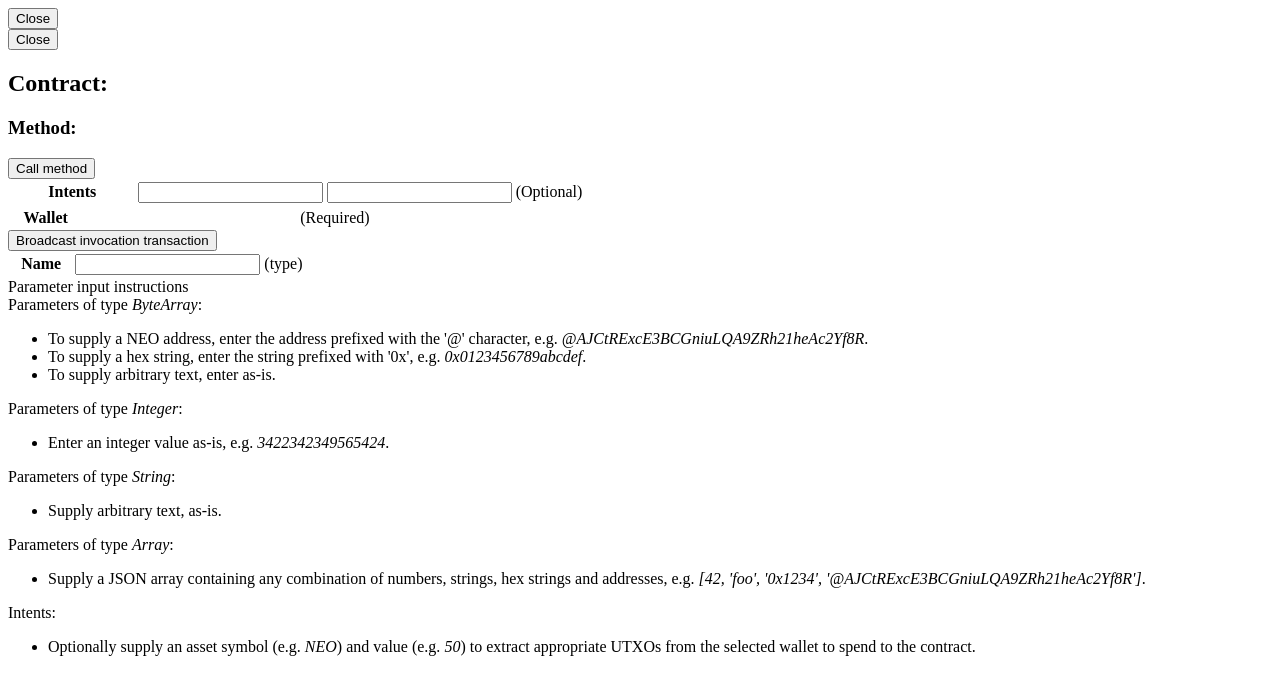
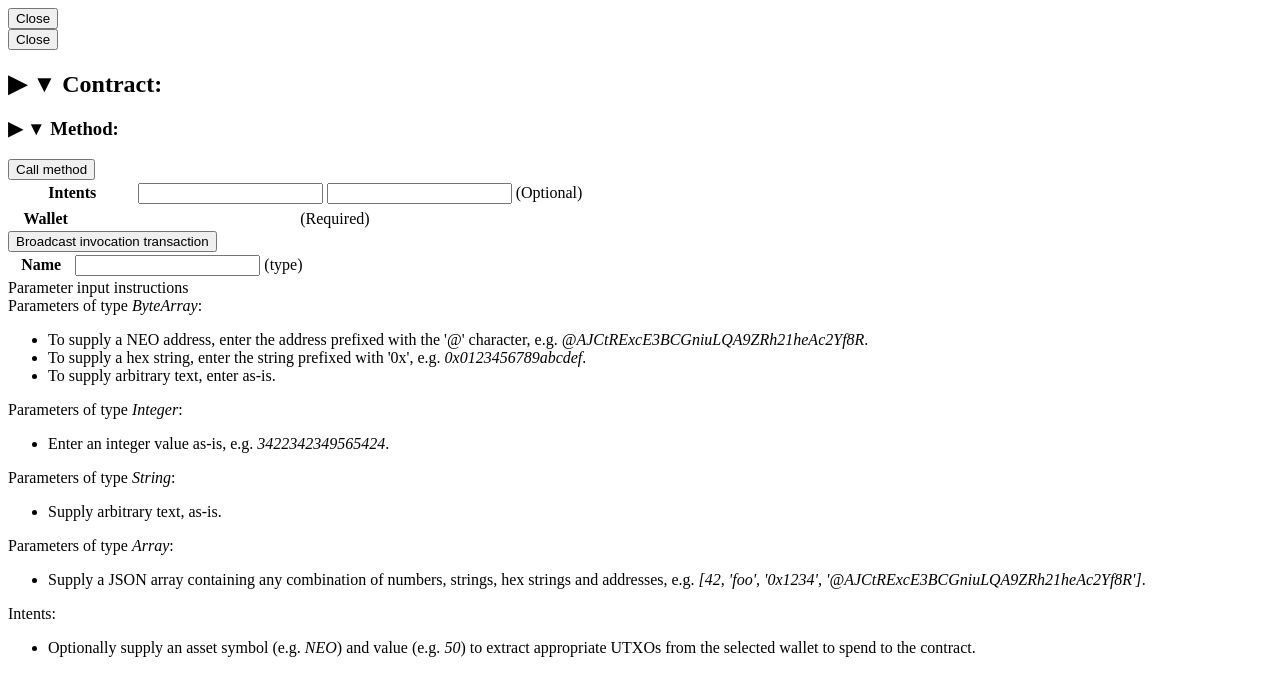
Before and after one commit to neo-project/neo-visual-tracker, a website: page src/panels/invoke.html in a window 1280 px wide. Drawn offline with Linux system fonts and the light colour scheme.

Commit message:
expand collapse arrows

```diff
--- a/src/panels/invoke.html
+++ b/src/panels/invoke.html
@@ -35,7 +35,12 @@
 
         <div id="contractTemplate">
             <div class="card">
-                <h2 class="clickable">Contract: <span class="contractName"></span></h2>
+                <h2 class="clickable">
+                    <span class="chevronCollpased">&#x25B6;</span>
+                    <span class="chevronExpanded">&#x25BC;</span>
+                    Contract:
+                    <span class="contractName"></span>
+                </h2>
                 <div class="contractDetail">
                     <div class="methodsPlaceholder"></div>
                 </div>
@@ -44,7 +49,12 @@
 
         <div id="methodTemplate">
             <div class="card">
-                <h3 class="clickable">Method: <span class="methodName"></span></h3>
+                <h3 class="clickable">
+                    <span class="chevronCollpased">&#x25B6;</span>
+                    <span class="chevronExpanded">&#x25BC;</span>
+                    Method:
+                    <span class="methodName"></span>
+                </h3>
                 <div class="methodDetail">
                     <div class="parametersInputArea">
                         <table class="parametersPlaceholder"></table>
--- a/src/panels/invoke.scss
+++ b/src/panels/invoke.scss
@@ -10,6 +10,14 @@ body {
     background-color: var(--vscode-sideBar-background);
 }
 
+.chevronExpanded {
+    display: none;
+}
+
+.chevronCollpased {
+    display: inline-block;
+}
+
 .card {
     margin: 10px 10px 10px 10px;
     h2, h3 {
@@ -17,6 +25,7 @@ body {
         color: var(--vscode-sideBarSectionHeader-foreground);
         border: 1px solid var(--vscode-sideBarSectionHeader-border);
         padding: 5px;
+        font-size: 1.0em;
     }
     background-color: var(--vscode-sideBar-background);
     color: var(--vscode-sideBar-foreground);
@@ -31,9 +40,23 @@ body {
     box-shadow: 2px 2px 2px var(--vscode-widget-shadow);
     &.selectedContract {
         border: 1px solid var(--vscode-focusBorder);
-    }
-    &.selectedMethod {
-        border: 1px solid var(--vscode-focusBorder);
+        h2 {
+            .chevronExpanded {
+                display: inline-block;
+            }
+            .chevronCollpased {
+                display: none;
+            }
+        }
+        .card.selectedMethod {
+            border: 1px solid var(--vscode-focusBorder);
+            .chevronExpanded {
+                display: inline-block;
+            }
+            .chevronCollpased {
+                display: none;
+            }
+        }
     }
     .instructions {
         background-color: var(--vscode-sideBar-background);
```
